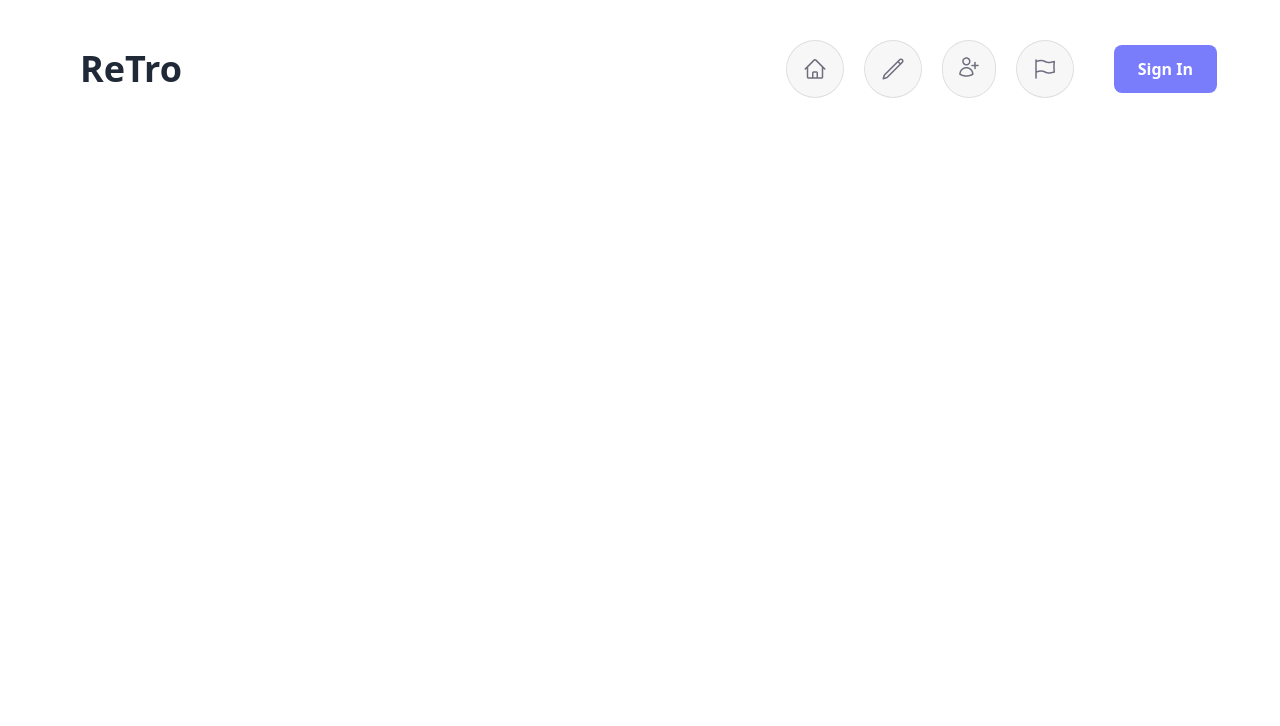
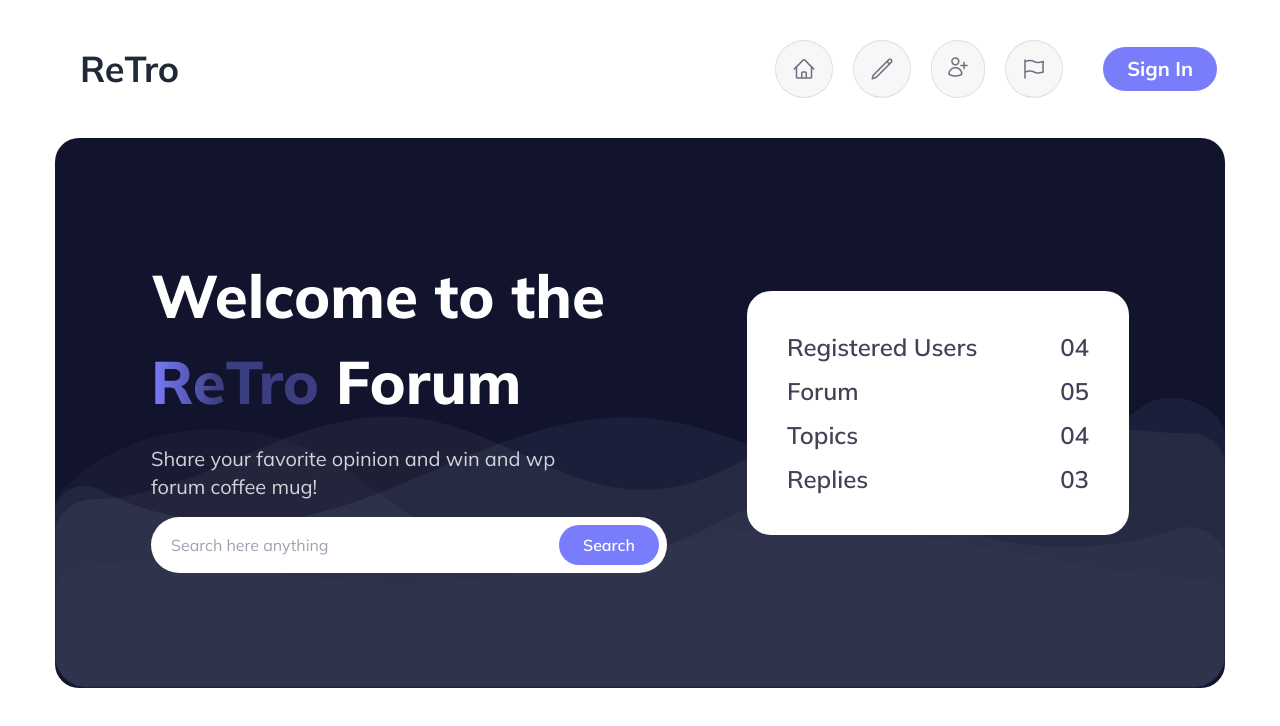
Before and after one commit to zahid072/Retro-Forum, a plain HTML site: page index.html in a window 1280 px wide. Drawn offline with nearby package versions, Linux system fonts and the light colour scheme.

Commit message:
banner section added

```diff
--- a/index.html
+++ b/index.html
@@ -7,11 +7,26 @@
     <title>Retro Forum</title>
     <link href="https://cdn.jsdelivr.net/npm/daisyui@4.7.2/dist/full.min.css" rel="stylesheet" type="text/css" />
     <script src="https://cdn.tailwindcss.com"></script>
+    <!-- custom style -->
+    <style>
+        @import url('https://fonts.googleapis.com/css2?family=Mulish:ital,wght@0,200..1000;1,200..1000&display=swap');
+
+        .bannerBg {
+            background-image: url("./images/bgbanner.png");
+        }
+
+        .textGradient {
+            background: linear-gradient(90deg, #797DFC 0.63%, rgba(121, 125, 252, 0.404) 41%);
+            background-clip: text;
+            -webkit-background-clip: text;
+            -webkit-text-fill-color: transparent;
+        }
+    </style>
 </head>
 
-<body>
+<body class="md:min-w-[1200px] font-[mulish]">
 
-    <header class="max-w-[1170px] md:mx-auto mx-4 mt-8">
+    <header class="max-w-[1170px] md:mx-auto mx-2 mt-8">
         <div class="navbar bg-base-100">
             <div class="navbar-start">
                 <div class="dropdown">
@@ -25,13 +40,17 @@
                     <ul tabindex="0"
                         class="menu menu-sm dropdown-content mt-3 z-[1] p-2 shadow bg-base-100 rounded-box w-52 space-y-4">
                         <li class="rounded-full p-4 bg-[#12132d08] border border-[#0307121a] tooltip" data-tip="House">
-                            <img src="./images/icon/house.png" alt=""></li>
+                            <img src="./images/icon/house.png" alt="">
+                        </li>
                         <li class="rounded-full p-4 bg-[#12132d08] border border-[#0307121a] tooltip" data-tip="Pen">
-                            <img src="./images/icon/pen.png" alt=""></li>
+                            <img src="./images/icon/pen.png" alt="">
+                        </li>
                         <li class="rounded-full p-4 bg-[#12132d08] border border-[#0307121a] tooltip" data-tip="User">
-                            <img src="./images/icon/user.png" alt=""></li>
+                            <img src="./images/icon/user.png" alt="">
+                        </li>
                         <li class="rounded-full p-4 bg-[#12132d08] border border-[#0307121a] tooltip" data-tip="Flag">
-                            <img src="./images/icon/flag.png" alt=""></li>
+                            <img src="./images/icon/flag.png" alt="">
+                        </li>
                     </ul>
                 </div>
                 <a class="btn btn-ghost md:text-4xl text-xl font-bold">ReTro</a>
@@ -40,21 +59,63 @@
                 <div class="hidden lg:flex mr-10">
                     <ul class="flex gap-5 *:cursor-pointer">
                         <li class="rounded-full p-4 bg-[#12132d08] border border-[#0307121a] tooltip" data-tip="House">
-                            <img src="./images/icon/house.png" alt=""></li>
+                            <img src="./images/icon/house.png" alt="">
+                        </li>
                         <li class="rounded-full p-4 bg-[#12132d08] border border-[#0307121a] tooltip" data-tip="Pen">
-                            <img src="./images/icon/pen.png" alt=""></li>
+                            <img src="./images/icon/pen.png" alt="">
+                        </li>
                         <li class="rounded-full p-4 bg-[#12132d08] border border-[#0307121a] tooltip" data-tip="User">
-                            <img src="./images/icon/user.png" alt=""></li>
+                            <img src="./images/icon/user.png" alt="">
+                        </li>
                         <li class="rounded-full p-4 bg-[#12132d08] border border-[#0307121a] tooltip" data-tip="Flag">
-                            <img src="./images/icon/flag.png" alt=""></li>
+                            <img src="./images/icon/flag.png" alt="">
+                        </li>
                     </ul>
                 </div>
-                <a class="px-6 py-3 rounded-lg bg-[#797DFC] text-white font-bold cursor-pointer">Sign In</a>
+                <a class="px-6 py-2 text-xl rounded-full bg-[#797DFC] text-white font-bold cursor-pointer">Sign In</a>
             </div>
         </div>
     </header>
-    <main class="max-w-[1170px] md:mx-auto mx-4">
-
+    <main class="max-w-[1170px] md:mx-auto mx-2 mt-8">
+        <!-- banner section -->
+        <section class="w-full min-h-[550px] bg-[#12132D] rounded-3xl">
+            <div
+                class="bannerBg bg-no-repeat bg-bottom w-full min-h-[550px] md:p-24 p-5 flex flex-col md:flex-row items-center gap-7 md:gap-20">
+                <div>
+                    <h1 class="md:text-6xl text-3xl font-extrabold md:leading-[86px] text-white mb-5">Welcome to the
+                        <br> <span class="textGradient">ReTro</span> Forum</h1>
+                    <p class="text-xl text-[#ffffffcc] max-w-[450px]">Share your favorite opinion and win and wp forum
+                        coffee mug!</p>
+                    <div class="flex bg-white rounded-full p-2 mt-4">
+                        <input id="search-input" class="w-full px-3 md:w-[400px] outline-none bg-transparent"
+                            placeholder="Search here anything " type="text">
+                        <button
+                            id="search-btn"
+                            class="px-6 py-2 rounded-full bg-[#797DFC] text-white font-semibold cursor-pointer">Search</button>
+                    </div>
+                </div>
+                <div class="p-10 w-full bg-white rounded-3xl">
+                    <ul class="text-2xl font-semibold space-y-3 text-[#12132dcc]">
+                        <li class="flex justify-between">
+                            <p>Registered Users</p>
+                            <p>04</p>
+                        </li>
+                        <li class="flex justify-between">
+                            <p>Forum</p>
+                            <p>05</p>
+                        </li>
+                        <li class="flex justify-between">
+                            <p>Topics</p>
+                            <p>04</p>
+                        </li>
+                        <li class="flex justify-between">
+                            <p>Replies</p>
+                            <p>03</p>
+                        </li>
+                    </ul>
+                </div>
+            </div>
+        </section>
     </main>
     <footer>
 
```
